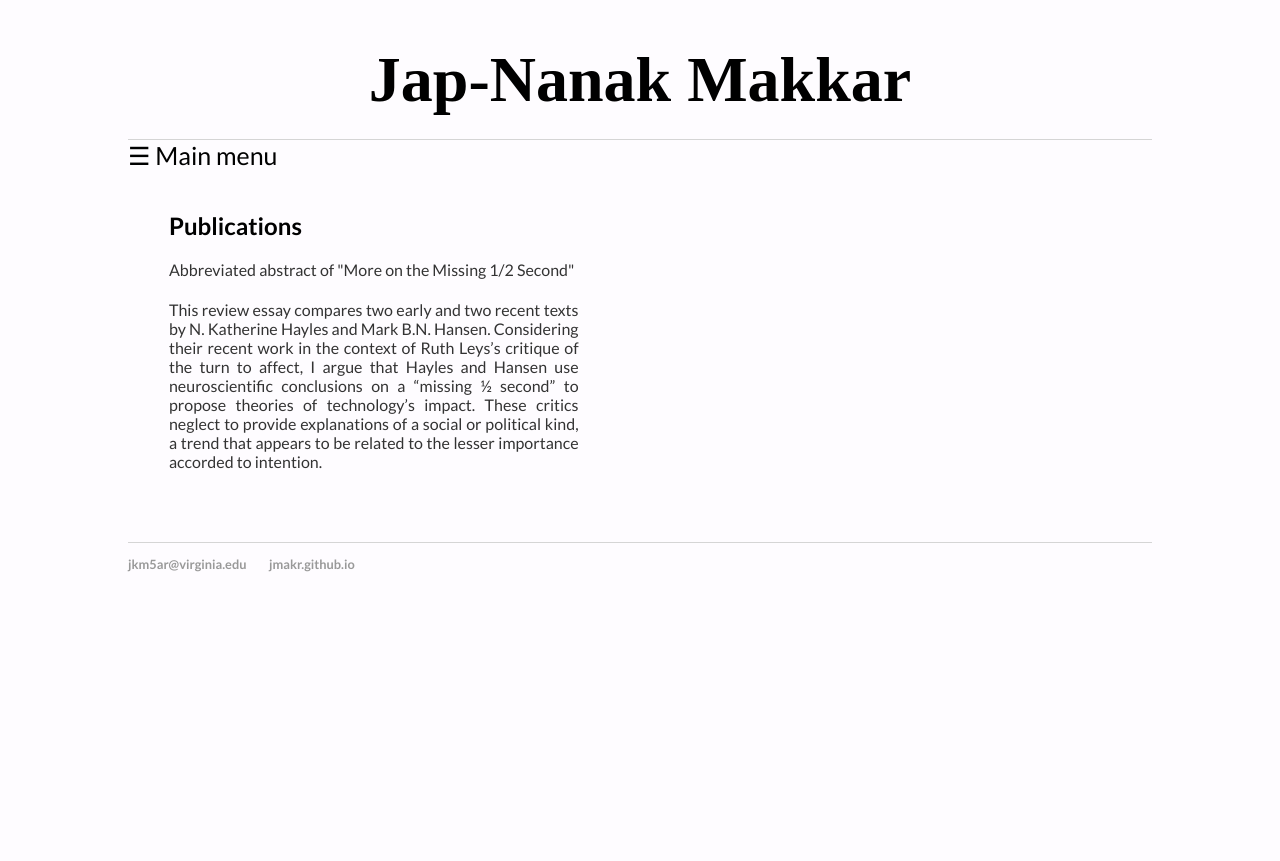
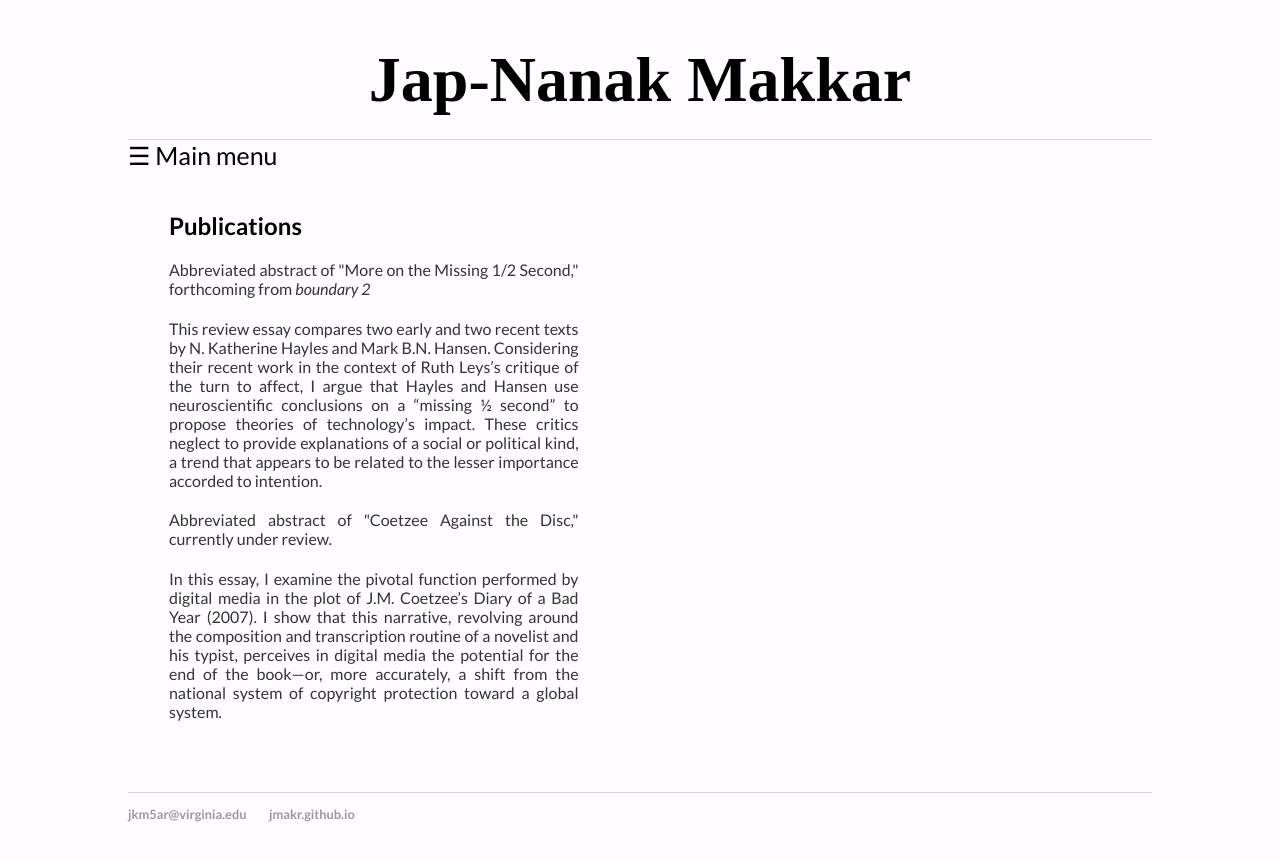
Before and after one commit to jmakr/jmakr.github.io, a Jekyll site: the page built from publications/index.html, in a window 1280 px wide. Shown: the top 861 px of the page. Built offline with Jekyll 4.4.1, drawn with Linux system fonts in a browser that asks for light colours.

Commit message:
Update index.html

```diff
--- a/publications/index.html
+++ b/publications/index.html
@@ -7,7 +7,7 @@ title: Publications
 <div class="blurb">
     	<h2>{{ page.title }}</h2>
 
-     <p2 align="justify"> Abbreviated abstract of "More on the Missing 1/2 Second"</p2>
+     <p2 align="justify"> Abbreviated abstract of "More on the Missing 1/2 Second," forthcoming from <i>boundary 2</i></p2>
      <p2 align="justify"> This review essay compares two early and two recent texts by N. Katherine
 Hayles and Mark B.N. Hansen. Considering their recent work in the context of Ruth
 Leys’s critique of the turn to affect, I argue that Hayles and Hansen use neuroscientific
@@ -15,6 +15,9 @@ conclusions on a “missing ½ second” to propose theories of technology’s i
 critics neglect to provide explanations of a social or political kind, a trend that appears to
 be related to the lesser importance accorded to intention.</p2>
 
+    <p2 align="justify"> Abbreviated abstract of "Coetzee Against the Disc," currently under review.</p2>
+     <p2 align="justify"> In this essay, I examine the pivotal function performed by digital media in the plot of J.M. Coetzee’s Diary of a Bad Year (2007). I show that this narrative, revolving around the composition and transcription routine of a novelist and his typist, perceives in digital media the potential for the end of the book—or, more accurately, a shift from the national system of copyright protection toward a global system. </p2>
+
 
 
   </div>
```
